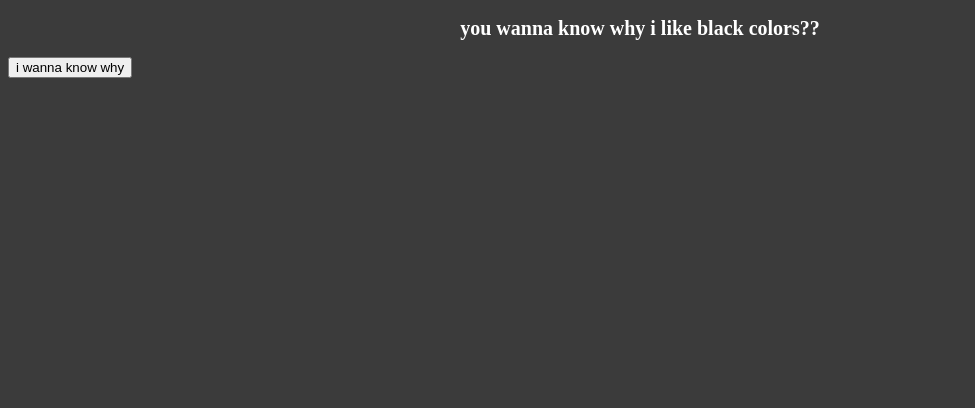
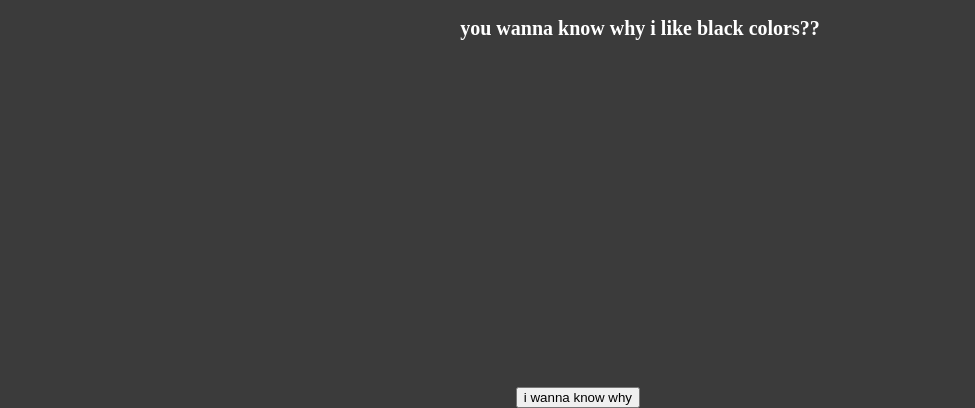
Before and after one commit to luya-coder/ariuka.github.io, a plain HTML site: page index.html in a window 1280 px wide. Shown: the part 392-800 px from the top of the page, without its empty margins (0-975 px from the left). Drawn offline with Linux system fonts and the light colour scheme.

Commit message:
Update styles.css
added button style for index.html

```diff
--- a/styles.css
+++ b/styles.css
@@ -31,3 +31,8 @@ iframe{
   margin: 20px auto;
 
 }
+button {
+   position: absolute;
+   bottom: 0;
+   right: 50%;
+}
```
